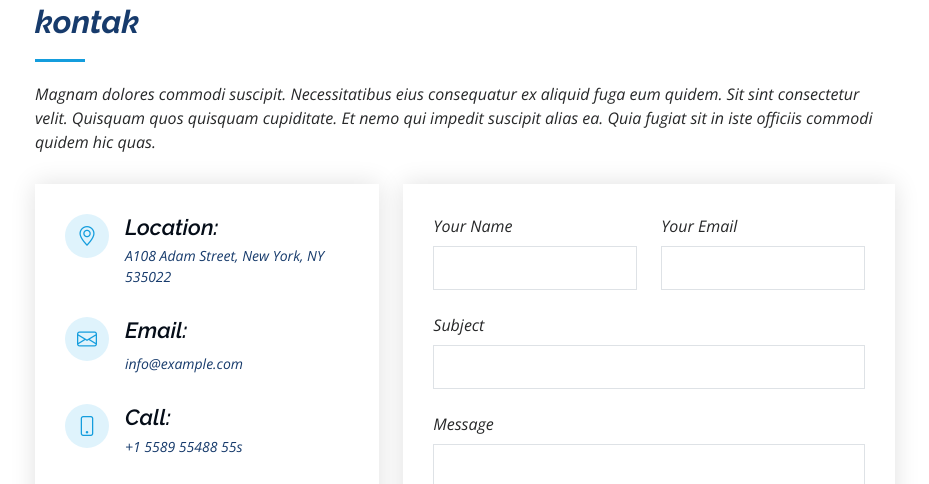
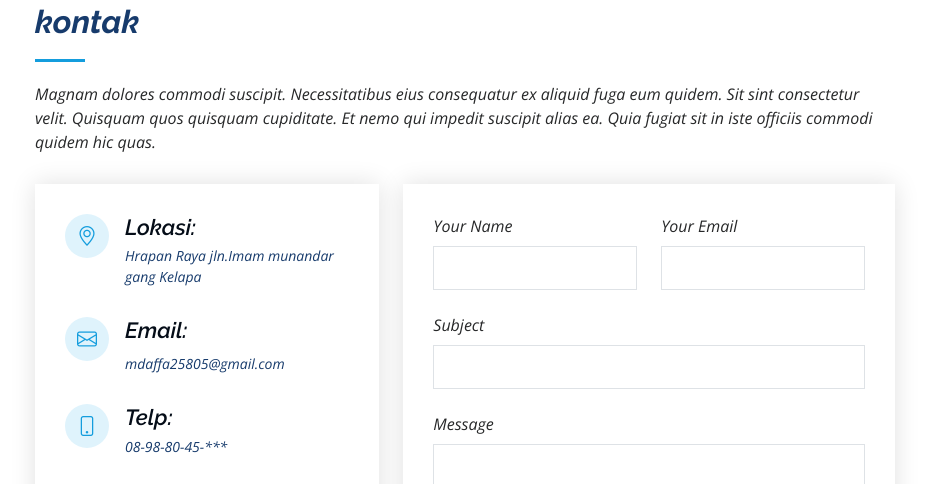
Before and after one commit to easter08/easter08.github.io, a plain HTML site: page index.html in a window 1280 px wide. Shown: the part 5649-6133 px from the top of the page, without its empty margins (325-1254 px from the left). Drawn offline with nearby package versions, Linux system fonts and the light colour scheme; grey boxes are pictures that could not be loaded.

Commit message:
Update index.html

```diff
--- a/index.html
+++ b/index.html
@@ -435,20 +435,20 @@
             <div class="info">
               <div class="address">
                 <i class="bi bi-geo-alt"></i>
-                <h4>Location:</h4>
-                <p>A108 Adam Street, New York, NY 535022</p>
+                <h4>Lokasi:</h4>
+                <p>Hrapan Raya jln.Imam munandar gang Kelapa</p>
               </div>
 
               <div class="email">
                 <i class="bi bi-envelope"></i>
                 <h4>Email:</h4>
-                <p>info@example.com</p>
+                <p>mdaffa25805@gmail.com</p>
               </div>
 
               <div class="phone">
                 <i class="bi bi-phone"></i>
-                <h4>Call:</h4>
-                <p>+1 5589 55488 55s</p>
+                <h4>Telp:</h4>
+                <p>08-98-80-45-***</p>
               </div>
 
               <iframe src="https://www.google.com/maps/embed?pb=!1m14!1m8!1m3!1d12097.433213460943!2d-74.0062269!3d40.7101282!3m2!1i1024!2i768!4f13.1!3m3!1m2!1s0x0%3A0xb89d1fe6bc499443!2sDowntown+Conference+Center!5e0!3m2!1smk!2sbg!4v1539943755621" frameborder="0" style="border:0; width: 100%; height: 290px;" allowfullscreen></iframe>
```
